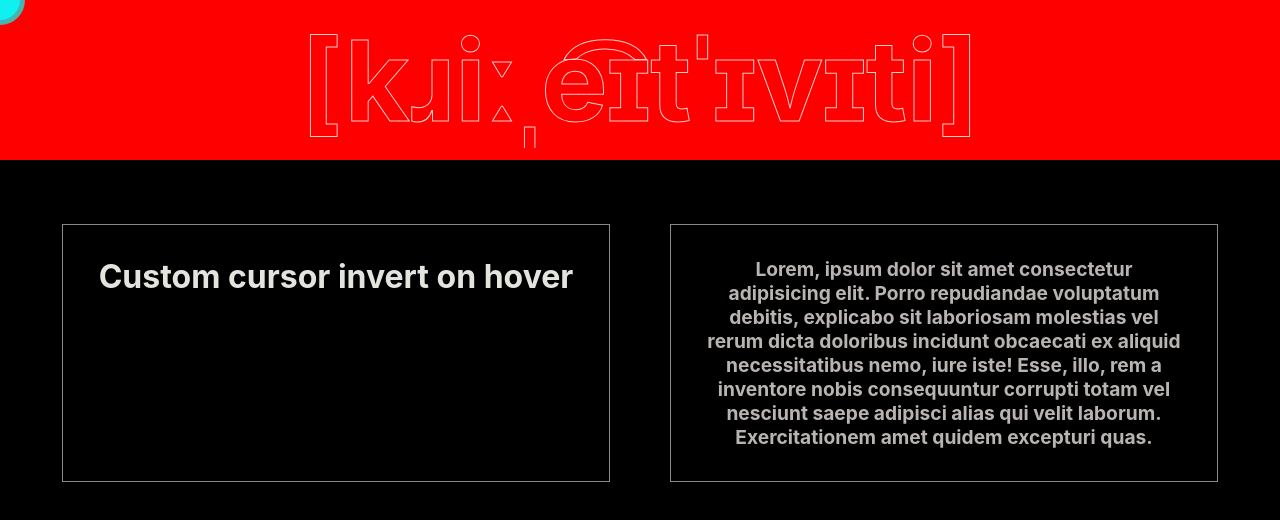
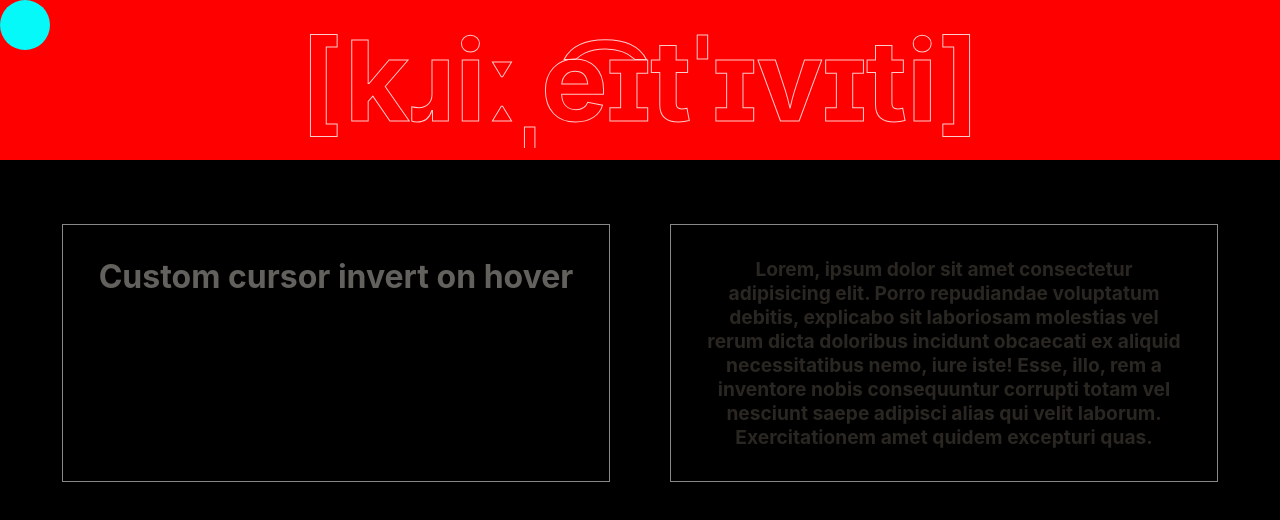
Before and after one commit to robonexx/react_cursor, a React (Create React App) app: page / in a window 1280 px wide. Shown: the top 520 px of the page. Built offline with nearby package versions, Linux system fonts and the light colour scheme; the HTML template or start-up script is replaced by a standard one.

Commit message:
changed back to useState and made a cursor component, using framer to resize cursor and css to resize text hovered, will play with it

```diff
--- a/package.json
+++ b/package.json
@@ -6,6 +6,7 @@
     "@testing-library/jest-dom": "^5.16.4",
     "@testing-library/react": "^13.1.1",
     "@testing-library/user-event": "^13.5.0",
+    "framer-motion": "^6.3.3",
     "react": "^18.1.0",
     "react-dom": "^18.1.0",
     "react-scripts": "5.0.1",
--- a/src/App.js
+++ b/src/App.js
@@ -1,80 +1,81 @@
-import React, { useState, useEffect, useRef } from 'react';
+import React, { useState, useEffect } from 'react';
 import './App.scss';
 
-const Cursor = () => {
-  /* const [position, setPosition] = useState({ x: 0, y: 0 }); */
-  /*
+import Cursor from './components/Cursor/Cursor';
+
+function App() {
+  const [position, setPosition] = useState({ x: 0, y: 0 });
+  const [cursorVariant, setCursorVariant] = useState('cursorDefault');
+
   useEffect(() => {
     addEventListeners();
     return () => removeEventListeners();
-}, []);
 
-const addEventListeners = () => {
-    document.addEventListener("mousemove", onMouseMove);
-};
-
-const removeEventListeners = () => {
-    document.removeEventListener("mousemove", onMouseMove);
-};
-
-const onMouseMove = (e) => {
-    setPosition({x: e.clientX, y: e.clientY});
-};  */
-
-  // trying out with useRef instead
-  const cursorRef = useRef(null);
-
-  useEffect(() => {
-    document.addEventListener('mousemove', (e) => {
-      const { clientX, clientY } = e;
-      const mouseX = clientX - cursorRef.current.clientWidth / 2;
-      const mouseY = clientY - cursorRef.current.clientHeight / 2;
-      cursorRef.current.style.transform = `translate3d(${mouseX}px, ${mouseY}px, 0)`;
-    });
     // eslint-disable-next-line react-hooks/exhaustive-deps
   }, []);
 
-  return (
-    <div
-      className='cursor'
-      ref={cursorRef}
-      /* style={{
-        left: `${position.x}px`,
-        top: `${position.y}px`,
-      }} */
-    ></div>
-  );
-};
+  const addEventListeners = () => {
+    document.addEventListener('mousemove', onMouseMove);
+  };
 
-function App() {
+  const removeEventListeners = () => {
+    document.removeEventListener('mousemove', onMouseMove);
+  };
 
-  const [cursorStyle, setCursorStyle] = useState("")
+  const onMouseMove = (e) => {
+    setPosition({
+      x: e.clientX - position.x / 2,
+      y: e.clientY - position.y / 2,
+    });
+  };
+  const cursorLarge = () => setCursorVariant('cursorResizeL');
+  const cursorMedium = () => setCursorVariant('cursorResizeM');
+  const cursorReset = () => setCursorVariant('cursorDefault');
 
-  const cursorStyleChange = (cursorStyle) => {
-    setCursorStyle(cursorStyle)
+  const variants = {
+    cursorDefault: {
+      x: position.x,
+      y: position.y,
+    },
+    cursorResizeL: {
+      height: 200,
+      width: 200,
+      x: position.x - 100,
+      y: position.y - 100,
+      border: 3,
+      borderColor: '#000',
+    },
+    cursorResizeM: {
+      height: 100,
+      width: 100,
+      x: position.x - 50,
+      y: position.y - 50,
+    },
   };
 
   return (
     <>
       <Cursor
-        /* cursor={cursor}
-        onMouseMove={(e) => {
-          const cursor = document.querySelector('.cursor');
-          cursor.style.left = `${e.pageX}px`;
-          cursor.style.top = `${e.pageY}px`;
-        }} */
+        cursorVariant={cursorVariant}
+        variants={variants}
+        position={position}
       />
       <div className='App'>
         <div className='page_top'>
-          <h1 className='title'
-          onMouseEnter={() => cursorStyleChange('hovered')}
-          onMouseLeave={() => cursorStyleChange('')}
-          >[kɹiːˌe͡ɪtˈɪvɪti]</h1>
+          <h1
+            className='title'
+            onMouseEnter={cursorLarge}
+            onMouseLeave={cursorReset}
+          >
+            [kɹiːˌe͡ɪtˈɪvɪti]
+          </h1>
         </div>
 
         <div className='content_wrapper'>
           <div className='left_side'>
-            <h2>Custom cursor invert on hover</h2>
+            <h2 onMouseEnter={cursorMedium} onMouseLeave={cursorReset}>
+              Custom cursor invert on hover
+            </h2>
           </div>
           <div className='right_side'>
             <h4>
--- a/src/App.scss
+++ b/src/App.scss
@@ -7,19 +7,6 @@
   left: 0;
 }
 
-
-.cursor {
-  width: 50px;
-  height: 50px;
-  border: 5px solid var(--color-3);
-  background-color: #fffffff0;
-  border-radius: 100%;
-  position: fixed;
-  transform: translate(-50%, -50%);
-  z-index: 9999;
-  mix-blend-mode: difference;
-  pointer-events: none;
-}
 
 .page_top {
   position: relative;
@@ -65,7 +52,7 @@
 &:hover {
   -webkit-text-fill-color: var(--color-1);
   text-fill-color: var(--color-1);
-  transform: scale(1.2);
+  transform: scale(1.1);
 }
 }
 
@@ -76,9 +63,13 @@
 
 h2 {
   font-size: 2rem;
-  color: var(--color-2);
+  color: var(--color-4);
+  transition: transform 0.3s linear;
+  &:hover {
+    transform: scale(0.8);
+  }
 }
 h4 {
   font-size: 1.2rem;
-  color: var(--color-3);
+  color: var(--color-5);
 }
--- /dev/null
+++ b/src/components/Cursor/Cursor.js
@@ -0,0 +1,16 @@
+import React from 'react';
+import './Cursor.scss';
+
+import { motion } from 'framer-motion';
+
+const Cursor = ({ cursorVariant, variants }) => {
+  return (
+    <motion.div
+      className='cursor'
+      variants={variants}
+      animate={cursorVariant}
+    ></motion.div>
+  );
+};
+
+export default Cursor;
--- /dev/null
+++ b/src/components/Cursor/Cursor.scss
@@ -0,0 +1,17 @@
+.cursor {
+    width: 100px;
+    height: 100px;
+    border: 4px;
+     border-color: aqua;
+      background-color: #fffffff9;
+      border-radius: 50%;
+      position: fixed;
+      width: 50px;
+      height: 50px;
+      top: 0;
+      left: 0;
+      z-index: 9999;
+      mix-blend-mode: difference;
+      pointer-events: none;
+      transform: translate(-50%, -50%);
+  }
```
Also changed, not shown: 1 other file (tests, documents, lock files or other folders).
